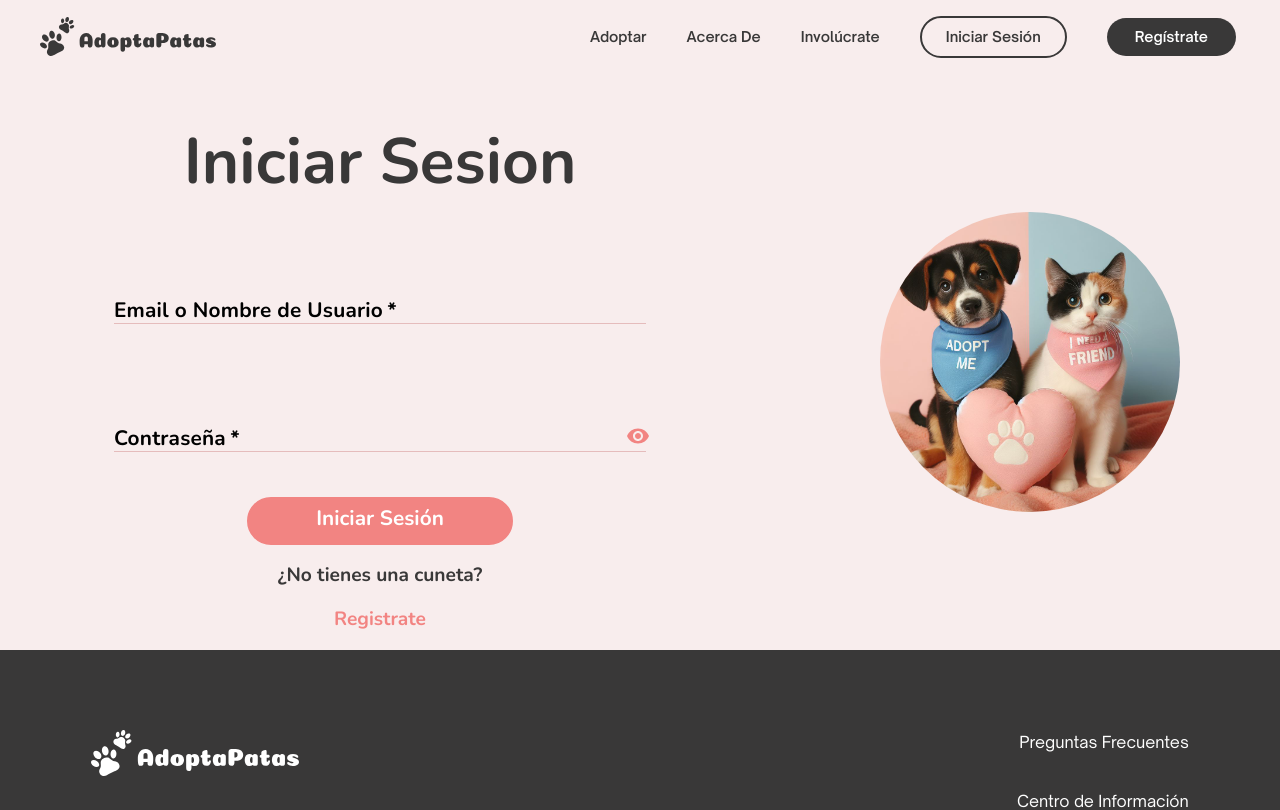
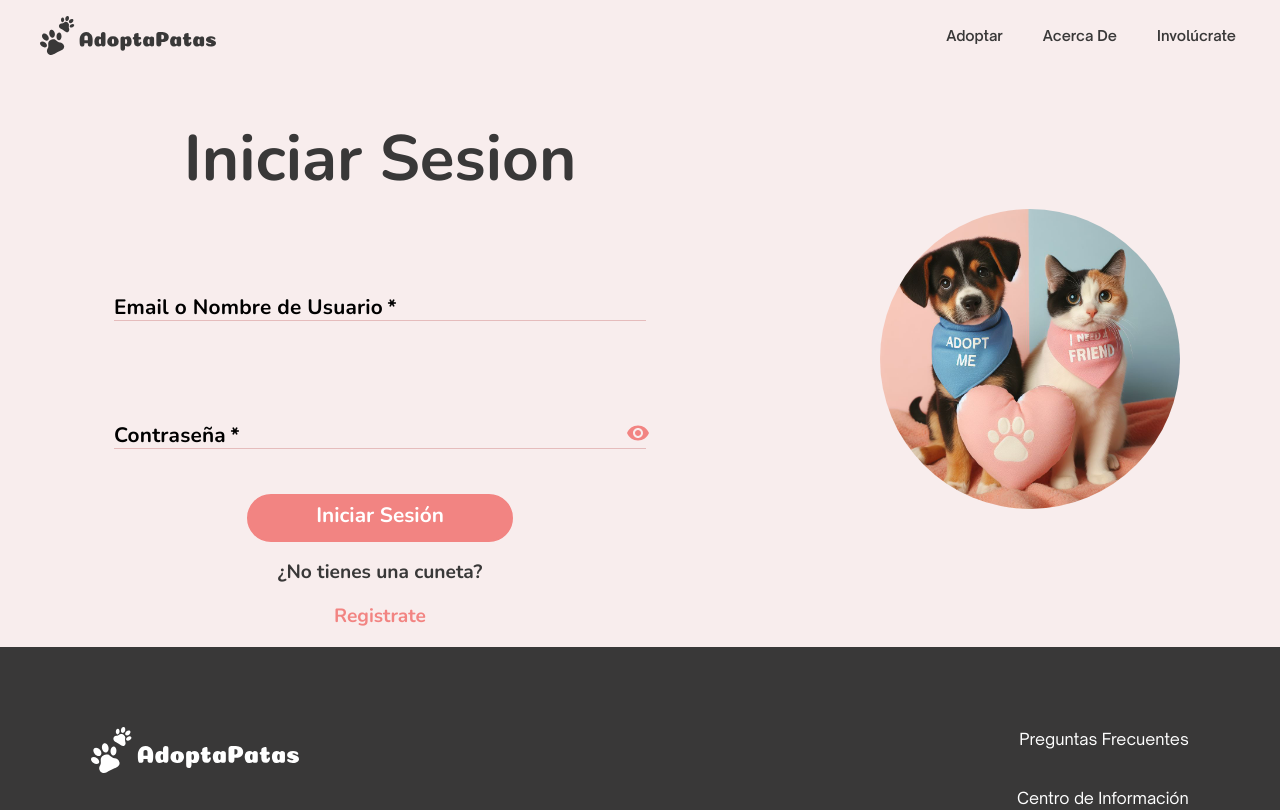
Before and after one commit to Daniel-Iniguez/AdoptaPatas-FrontEnd, a React (Vite) app: page /sign-in in a window 1280 px wide. Shown: the top 810 px of the page. Built offline with nearby package versions, Linux system fonts and the light colour scheme.

Commit message:
Probando NavBar 2

```diff
--- a/src/App.jsx
+++ b/src/App.jsx
@@ -10,20 +10,30 @@ import MainLayout from './_search/MainLayout'
 import Home from './_search/pages/Home'
 import Footer from './components/layout/Footer'
 import { PetCards } from './_search/pages/Adopt/PetCards'
+import { useState } from 'react'
+import { Navbar2 } from './components/layout/Navbar2'
+import { useEffect } from 'react'
 
 
 function App() {
+  const [isLogin, setIsLogin] = useState(!(localStorage.getItem('isLogin') === 'false'));
+
+  useEffect(() => {
+    // Guardar el valor actual en localStorage cuando la variable cambia
+    localStorage.setItem('isLogin', isLogin.toString());
+  }, [isLogin]);
+  console.log(isLogin);
   return (
     <main className='text-blue-800'>
-      <Navbar />
+      {isLogin ?  <Navbar2 /> : <Navbar />}
       <Routes>
         <Route element={<MainLayout />}>
           <Route index element={<Home />} />
         </Route>
 
         {/* Public Routes */}
-        <Route element={<AuthLayout/>}>
-          <Route path='/sign-in' element={<SignInForm />} />
+        <Route element={<AuthLayout />}>
+          <Route path='/sign-in' element={<SignInForm setIsLogin={setIsLogin} />} />
           <Route path='/sign-up' element={<SignUpForm />} />
         </Route>
 
--- a/src/_auth/forms/SignInForm/SignInForm.jsx
+++ b/src/_auth/forms/SignInForm/SignInForm.jsx
@@ -9,7 +9,7 @@ import { colors } from '../../../assets/MUI/Colors';
 import { TextFieldStyle } from '../TextFieldStyles';
 
 
-function SignInForm({ onLogin }) {
+function SignInForm({ setIsLogin }) {
 
   const navigate = useNavigate(); //Inicio el historial
 
@@ -24,7 +24,7 @@ function SignInForm({ onLogin }) {
   const [isValidPassword, setIsValidPassword] = useState(true);
   const [isValidUser, setIsValidUser] = useState(true);
   const [error, setError] = useState('');
-  const [message, setMessage] = useState('');
+
 
   const handleUserNameChange = (e) => {
     const userNameValue = e.target.value;
@@ -59,9 +59,11 @@ function SignInForm({ onLogin }) {
       setIsValidUser(true);
       setIsValidPassword(true);
       navigate('index');
+      setIsLogin(true);
     } else {
       if (isValidUserName) {
         setIsValidPassword(false);
+
       }
       console.log('Incorrecto');
       setIsValidUser(false);
--- /dev/null
+++ b/src/components/layout/Navbar2.jsx
@@ -0,0 +1,65 @@
+import React, { useState } from 'react'
+import { Link } from 'react-router-dom'
+import './navbar.css'
+import Logo from '../../assets/logos/Logo.svg'
+import { FaTimes } from 'react-icons/fa'
+import { IoMenu } from "react-icons/io5";
+
+export const Navbar2 = () => {
+
+    const [click, setClick] = useState(false);
+    const handleClick = () => setClick(!click);
+
+    const content =
+      <>
+        <div className='lg:hidden block absolute top-14 w-full left-0 right-0 h-[100vh]
+        py-8 bg-main-bg-color'>
+          <ul className='text-center text-[1.1rem] p-20'>
+            <Link  to='/pet-card'>
+              <li className='transition my-4 py-4 border-b hover:bg-dark-pink hover:rounded'>Adoptar</li>
+            </Link>
+            <Link  to='/'>
+              <li className='transition my-4 py-4 border-b hover:bg-dark-pink hover:rounded'>Acerca De</li>
+            </Link>
+            <Link  to='/'>
+              <li className='transition my-4 py-4 border-b hover:bg-dark-pink hover:rounded'>Involúcrate</li>
+            </Link>
+          </ul>
+
+        </div>
+      </>
+
+    return (
+      <nav className='text-main-text-color text-[0.9rem]'>
+        <div className='h-9vh flex justify-between z-50 bg-main-bg-color lg:py-4 px-10 py-4'>
+          <div className='flex items-center flex-1'>
+            <Link>
+              <img className='lg:w-[11rem] md:w-[9rem] sm:w-[8rem] w-[8rem] transition-all' src={Logo} alt="" />
+            </Link>
+          </div>
+          <div className='lg:flex md:flex lg:flex-auto items-center justify-end hidden '>
+            <div className='flex-10 '>
+              <ul className='flex gap-10 mr-1 items-center'>
+                <Link  to='/pet.card'>
+                  <li className='hover:text-black transition cursor-pointer' >Adoptar</li>
+                </Link>
+                <Link  to='/contact'>
+                  <li className='hover:text-black transition cursor-pointer' >Acerca De</li>
+                </Link>
+                <Link  to='/'>
+                  <li className='hover:text-black transition cursor-pointer' >Involúcrate</li>
+                </Link>
+              </ul>
+            </div>
+          </div>
+          <div>
+            {click && content}
+          </div>
+          <button className='block md:hidden transition' onClick={handleClick}>
+            {click ? <FaTimes /> : <IoMenu size={'2rem'} />}
+          </button>
+        </div>
+      </nav>
+    )
+
+}
```
